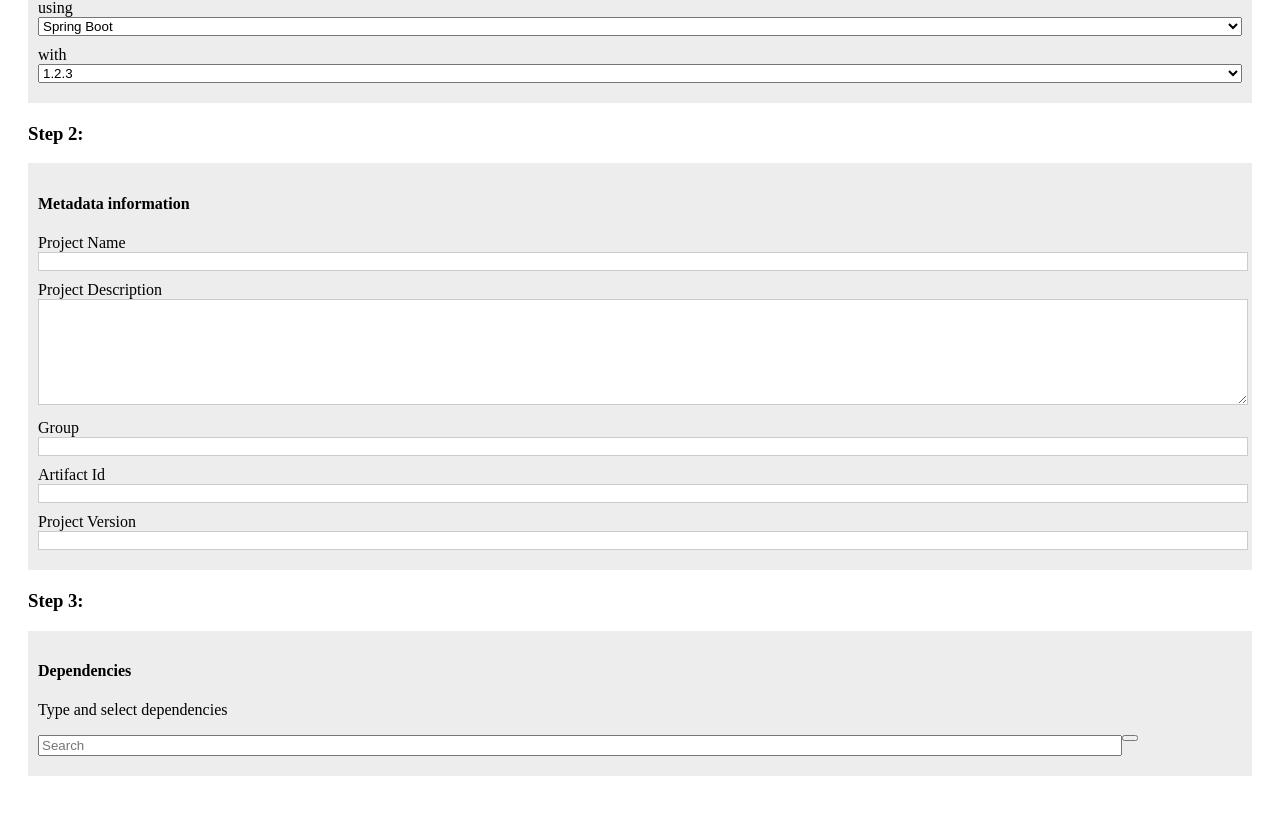
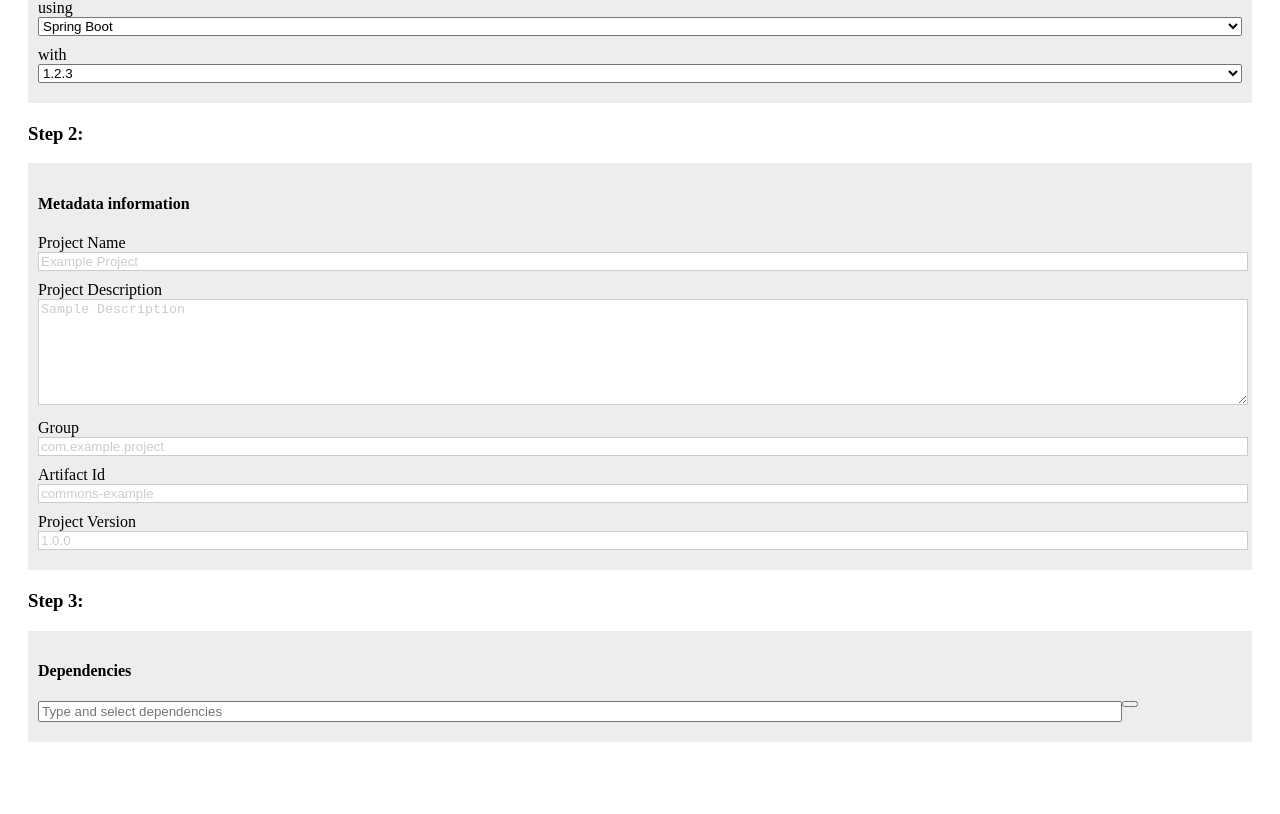
Before and after one commit to sanketpathak/fabric8-analytics-machine-generated-stacks, an Angular app: page / in a window 1280 px wide. Shown: the part 244-1058 px from the top of the page. After the commit the page ends 1034 px from the top, so only its background shows below. Built offline with nearby package versions, Linux system fonts and the light colour scheme.

Commit message:
css changes

```diff
--- a/src/app/project-generation/project-generation.component.html
+++ b/src/app/project-generation/project-generation.component.html
@@ -47,13 +47,13 @@
                 <div class="group-information">
                     <span class="group-label col-xs-4">Project Name</span>
                     <span class="group-input col-xs-8">
-                        <input type="text" value="" [(ngModel)]="stack.name" />
+                        <input type="text" value="" placeholder="Example Project" [(ngModel)]="stack.name" />
                     </span>
                 </div>
                 <div class="group-information">
                     <span class="group-label col-xs-4">Project Description</span>
                     <span class="group-input col-xs-8">
-                        <textarea [(ngModel)]="stack.description"></textarea>
+                        <textarea placeholder="Sample Description" [(ngModel)]="stack.description"></textarea>
                     </span>
                 </div>
             </div>
@@ -62,7 +62,7 @@
                     <div class="group-information" *ngFor="let option of packs[stack.ecosystem].options">
                         <span class="group-label col-xs-4">{{option.displayName}}</span>
                         <span class="group-input col-xs-8">
-                            <input type="text" value="" [(ngModel)]="stack[option.displayName]" />
+                            <input type="text" value="" [placeholder]="option.placeholder" [(ngModel)]="stack[option.displayName]" />
                         </span>
                     </div>
                 </div>
@@ -74,7 +74,6 @@
         <div class="step-info-container">
             <div class="step-information col-xs-6">
                 <h4>Dependencies</h4>
-                <p>Type and select dependencies</p>
                 <div class="group-information">
                     <typeahead-dependency (onTypeAhead)="handleSearch($event)"></typeahead-dependency>
                 </div>
--- a/src/app/project-generation/project-generation.component.scss
+++ b/src/app/project-generation/project-generation.component.scss
@@ -1,6 +1,28 @@
+$placeholderColor: #ccc;
 .custom-header {
     height: 40px;
 }
+@mixin placeholder($color) {
+    ::-webkit-input-placeholder { /* WebKit, Blink, Edge */
+        color:    $color;
+    }
+    :-moz-placeholder { /* Mozilla Firefox 4 to 18 */
+        color:    $color;
+        opacity:  1;
+    }
+    ::-moz-placeholder { /* Mozilla Firefox 19+ */
+        color:    $color;
+        opacity:  1;
+    }
+    :-ms-input-placeholder { /* Internet Explorer 10-11 */
+        color:    $color;
+    }
+    ::-ms-input-placeholder { /* Microsoft Edge */
+        color:    $color;
+    }
+}
+
+@include placeholder($placeholderColor);
 .project-generation {
     padding: 20px;
 
--- a/src/app/project-generation/project-generation.component.ts
+++ b/src/app/project-generation/project-generation.component.ts
@@ -21,12 +21,15 @@
             options: [{
                 name: 'group',
                 displayName: 'Group',
+                placeholder: 'com.example.project'
             }, {
                 name: 'artifactId',
-                displayName: 'Artifact Id'
+                displayName: 'Artifact Id',
+                placeholder: 'commons-example'
             }, {
                 name: 'groupVersion',
-                displayName: 'Project Version'
+                displayName: 'Project Version',
+                placeholder: '1.0.0'
             }],
             frameworks: [{
                 name: 'springboot',
--- a/src/app/typeahead-dependency/typeahead-dependency.component.html
+++ b/src/app/typeahead-dependency/typeahead-dependency.component.html
@@ -1,6 +1,6 @@
 <section class="typeahead-dependency">
     <div class="search-pf-input-group typeahead-input">
-        <input [(ngModel)]="userSearch" (keyup)="handleSearch()" type="search" class="form-control float-left" placeholder="Search">
+        <input [(ngModel)]="userSearch" (keyup)="handleSearch()" type="search" class="form-control float-left" placeholder="Type and select dependencies">
         <button class="btn btn-default float-left" type="button"><span class="fa fa-search"></span></button>
     </div>
     <div *ngIf="suggestions && suggestions.length > 0 || isLoading" class="suggestions">
```
